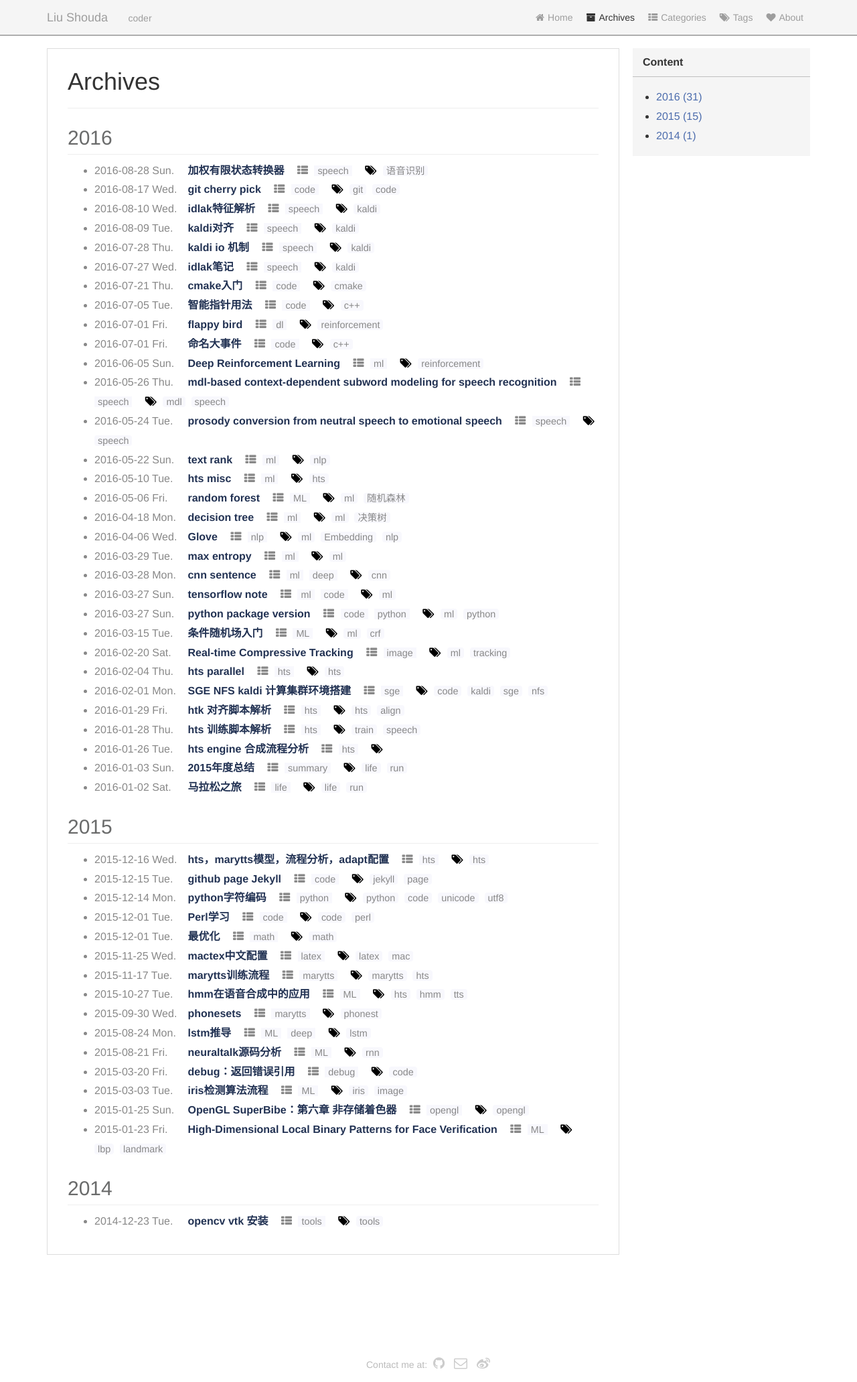
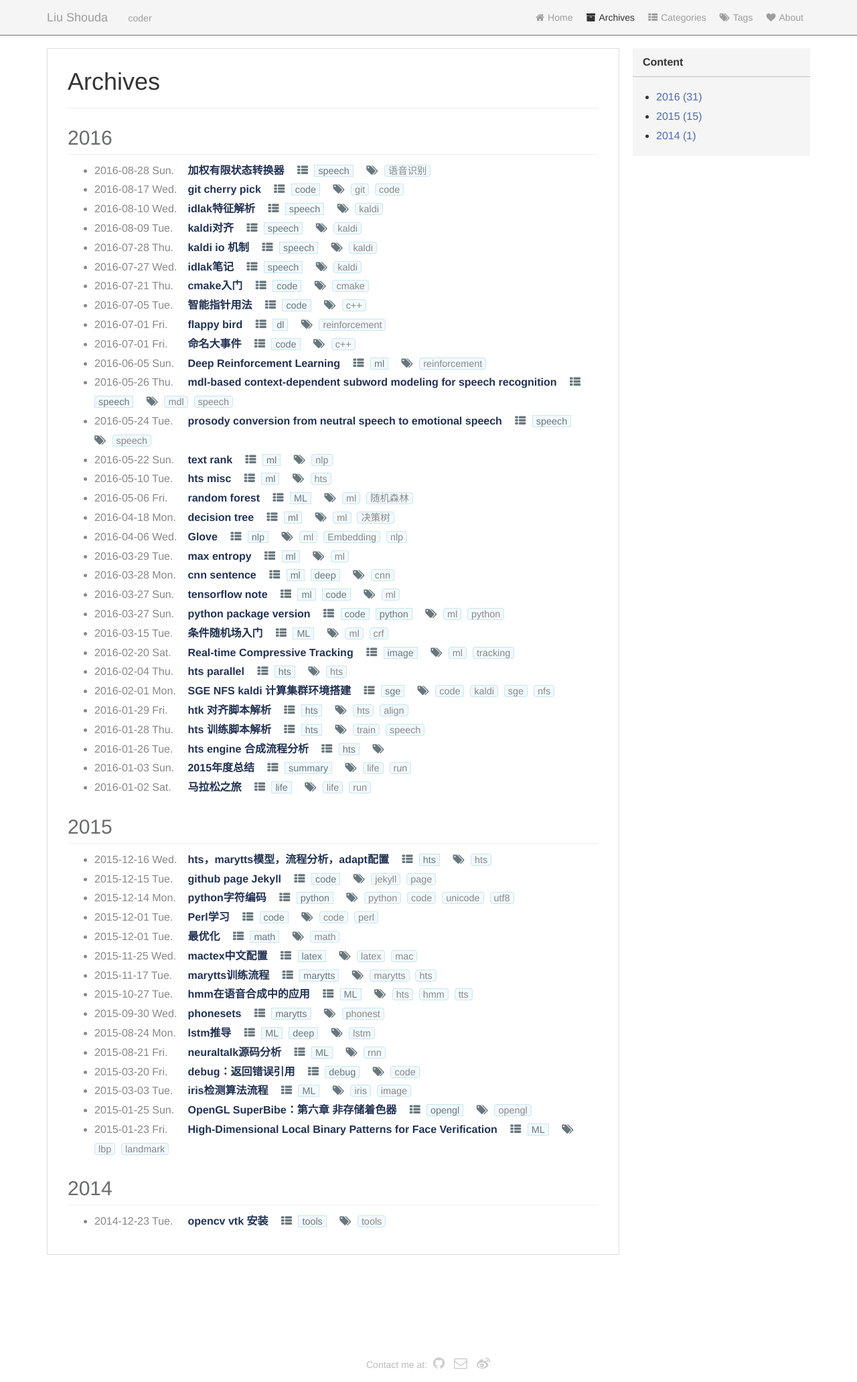
Before and after one commit to vsooda/vsooda.github.io, a Jekyll site: the page built from page/0archives.html, in a window 1280 px wide. Shown: the whole page at 67% size. Built offline with Jekyll 4.4.1, drawn with Linux system fonts in a browser that asks for light colours; comment, search, counter and statistics services are not loaded.

Commit message:
change tag style

```diff
--- a/_sass/_page.scss
+++ b/_sass/_page.scss
@@ -52,12 +52,13 @@
                 .categories {
                     padding: 0 15px;
                     i {
-                        color: #888888;
+                        color: #68777d;
                     }
                     a {
+                        border: 1px solid #c9e6f2;
                         padding: 0 5px;
-                        background-color: #f8f8fd;
-                        color: #888888;
+                        background-color: #f2f9fc;
+                        color: #68777d;
                         font-size: 90%;
                         transition: 0.3s ease;
                         &:hover {
@@ -67,13 +68,12 @@
                 }
                 .pageTag {
                     i {
-                        color: #000;
+                        color: #68777d;
                     }
                     a {
-
-                        // border: 1px solid #aaa;
+                        border: 1px solid #c9e6f2;
                         padding: 0 5px;
-                        background-color: #f8f8fd;
+                        background-color: #f2f9fc;
                         border-radius: 4px;
                         color: #888888;
                         font-size: 90%;
```
